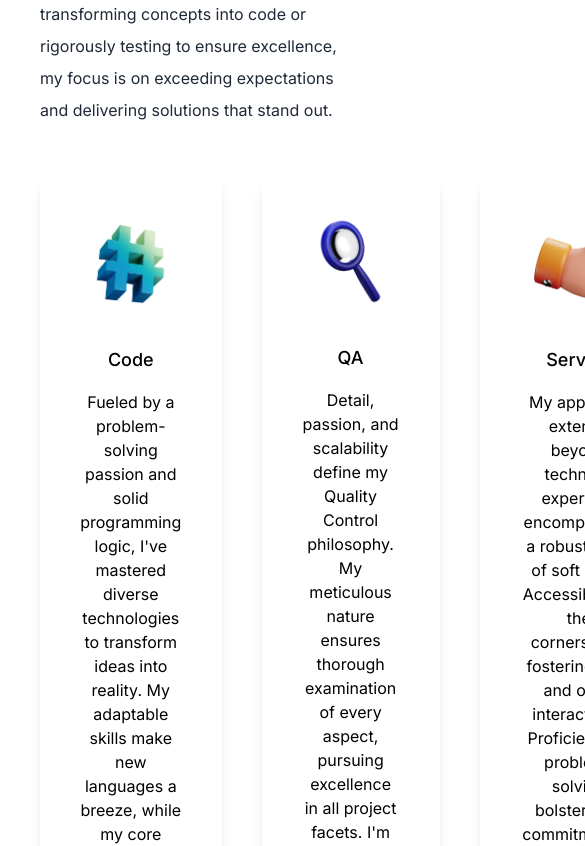
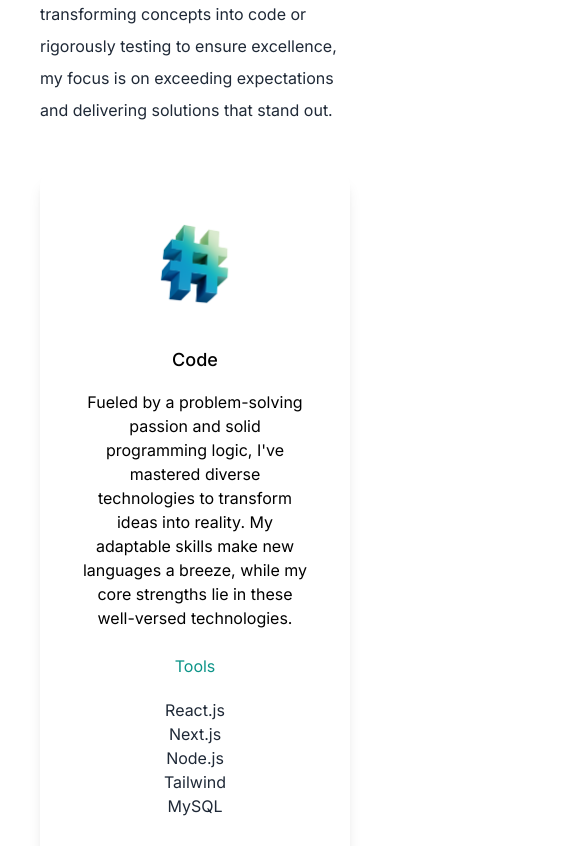
Before and after one commit to Yuniski/portfolio-web-bear, a Next.js app: page / in a window 390 px wide. Shown: the part 1500-2346 px from the top of the page, 585 px wide, since content can reach past the window. Built offline with nearby package versions, Linux system fonts and the light colour scheme.

Commit message:
responsive

```diff
--- a/src/app/page.js
+++ b/src/app/page.js
@@ -93,8 +93,8 @@ export default function Home() {
               exceeding expectations and delivering solutions that stand out.
             </p>
           </div>
-          <div className=" flex lg:flex gap-10">
-            <div className=" flex-1 text-center shadow-lg p-10 rounded-xl my-10 dark:bg-cyan-950">
+          <div className="flex flex-col md:flex-row gap-10">
+            <div className=" flex-1  text-center shadow-lg p-10 rounded-xl my-10 dark:bg-cyan-950">
               <Image
                 src={code}
                 width={100}
```
